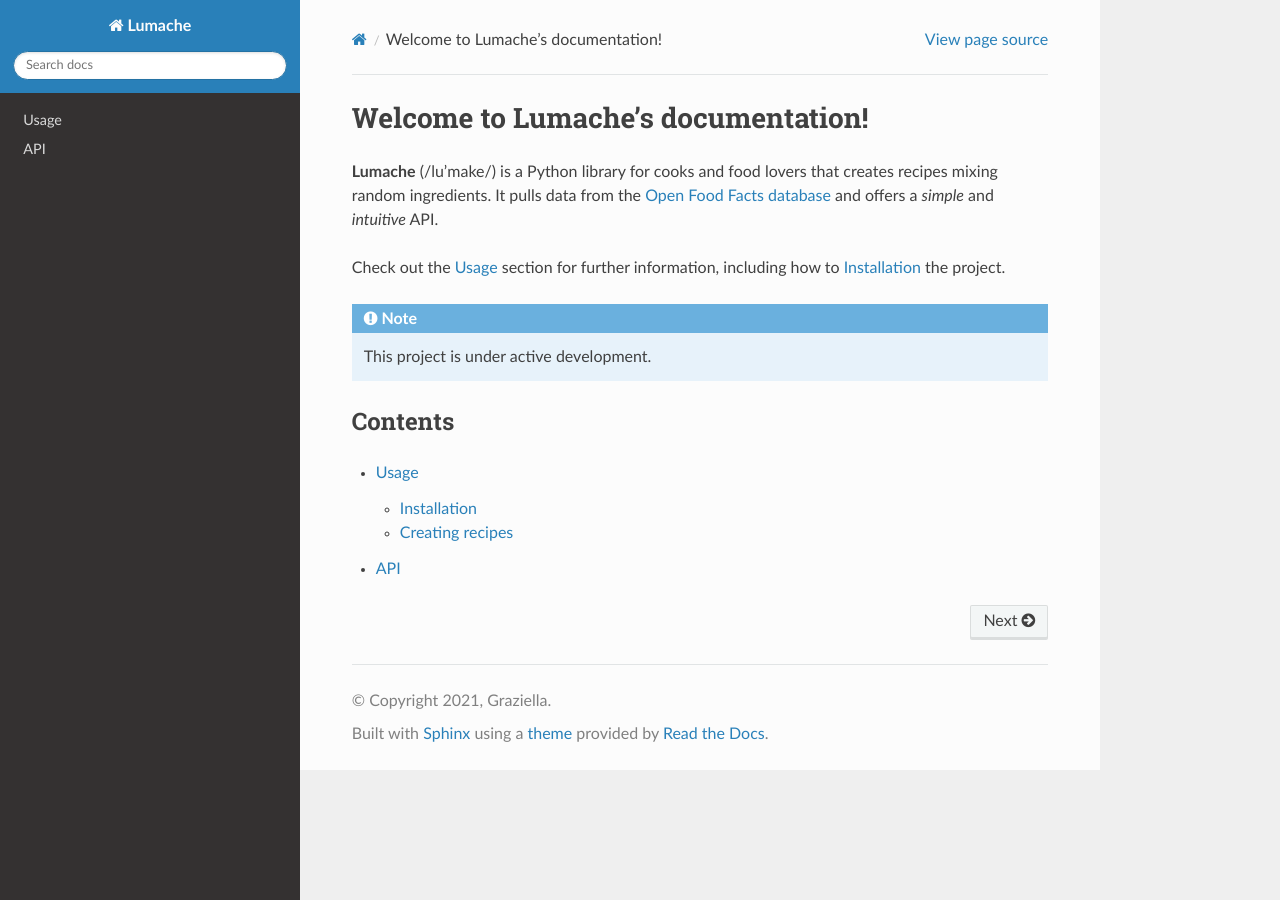
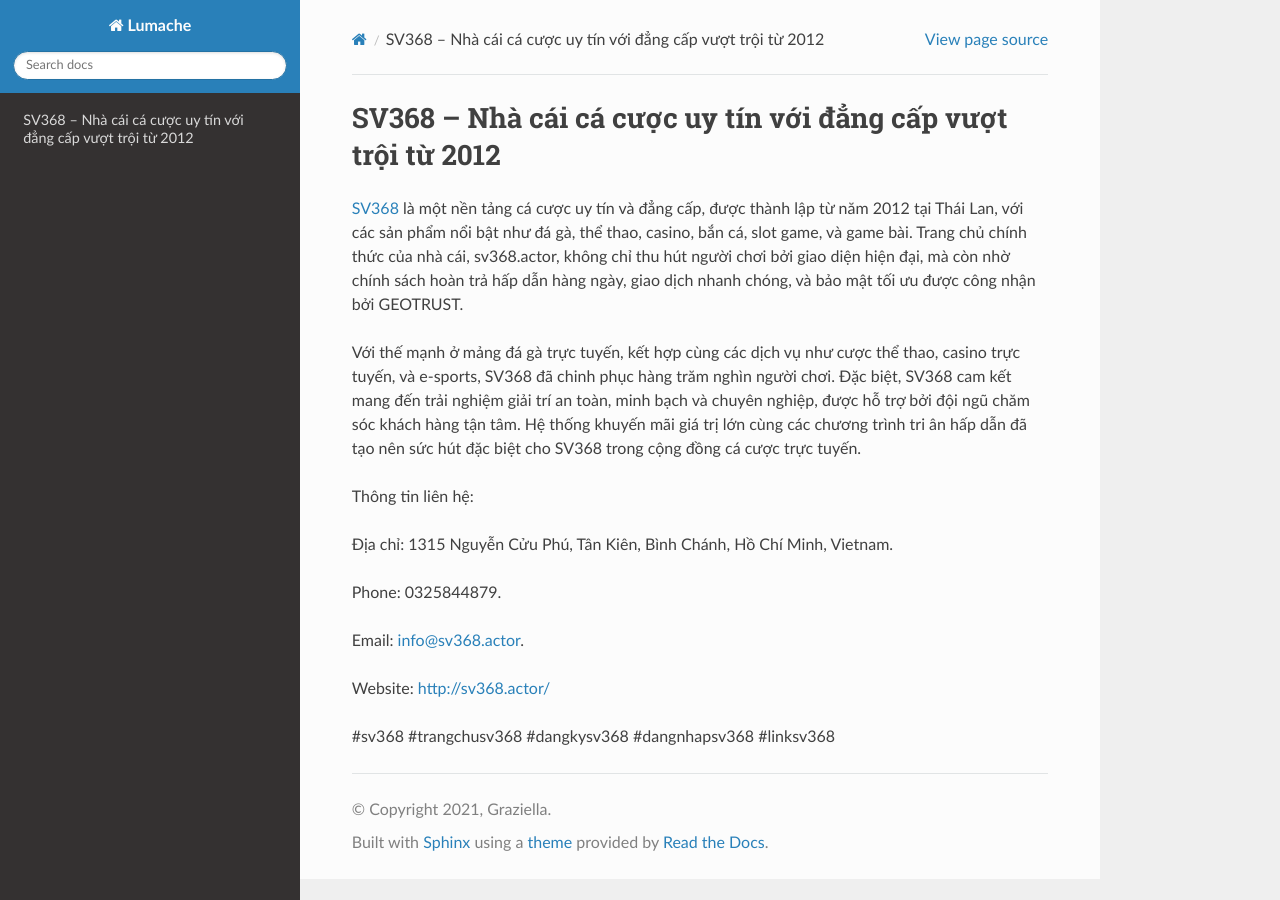
Before and after one commit to ShafferMalaki436t3cp/linkksv368actor, a Sphinx documentation site: the page built from docs/source/index.rst, in a window 1280 px wide. Built offline with Sphinx 7.4.7 and the Read the Docs theme 3.1.0, drawn with Linux system fonts in a browser that asks for light colours.

Commit message:
Update index.rst

```diff
--- a/docs/source/index.rst
+++ b/docs/source/index.rst
@@ -1,22 +1,18 @@
-Welcome to Lumache's documentation!
+SV368 – Nhà cái cá cược uy tín với đẳng cấp vượt trội từ 2012
 ===================================
 
-**Lumache** (/lu'make/) is a Python library for cooks and food lovers
-that creates recipes mixing random ingredients.
-It pulls data from the `Open Food Facts database <https://world.openfoodfacts.org/>`_
-and offers a *simple* and *intuitive* API.
+`SV368 <http://sv368.actor/>`_ là một nền tảng cá cược uy tín và đẳng cấp, được thành lập từ năm 2012 tại Thái Lan, với các sản phẩm nổi bật như đá gà, thể thao, casino, bắn cá, slot game, và game bài. Trang chủ chính thức của nhà cái, sv368.actor, không chỉ thu hút người chơi bởi giao diện hiện đại, mà còn nhờ chính sách hoàn trả hấp dẫn hàng ngày, giao dịch nhanh chóng, và bảo mật tối ưu được công nhận bởi GEOTRUST.
 
-Check out the :doc:`usage` section for further information, including
-how to :ref:`installation` the project.
+Với thế mạnh ở mảng đá gà trực tuyến, kết hợp cùng các dịch vụ như cược thể thao, casino trực tuyến, và e-sports, SV368 đã chinh phục hàng trăm nghìn người chơi. Đặc biệt, SV368 cam kết mang đến trải nghiệm giải trí an toàn, minh bạch và chuyên nghiệp, được hỗ trợ bởi đội ngũ chăm sóc khách hàng tận tâm. Hệ thống khuyến mãi giá trị lớn cùng các chương trình tri ân hấp dẫn đã tạo nên sức hút đặc biệt cho SV368 trong cộng đồng cá cược trực tuyến.
 
-.. note::
+Thông tin liên hệ:
 
-   This project is under active development.
+Địa chỉ: 1315 Nguyễn Cửu Phú, Tân Kiên, Bình Chánh, Hồ Chí Minh, Vietnam.
 
-Contents
---------
+Phone: 0325844879.
 
-.. toctree::
+Email: info@sv368.actor.
 
-   usage
-   api
+Website: http://sv368.actor/
+
+#sv368 #trangchusv368 #dangkysv368 #dangnhapsv368 #linksv368
```
